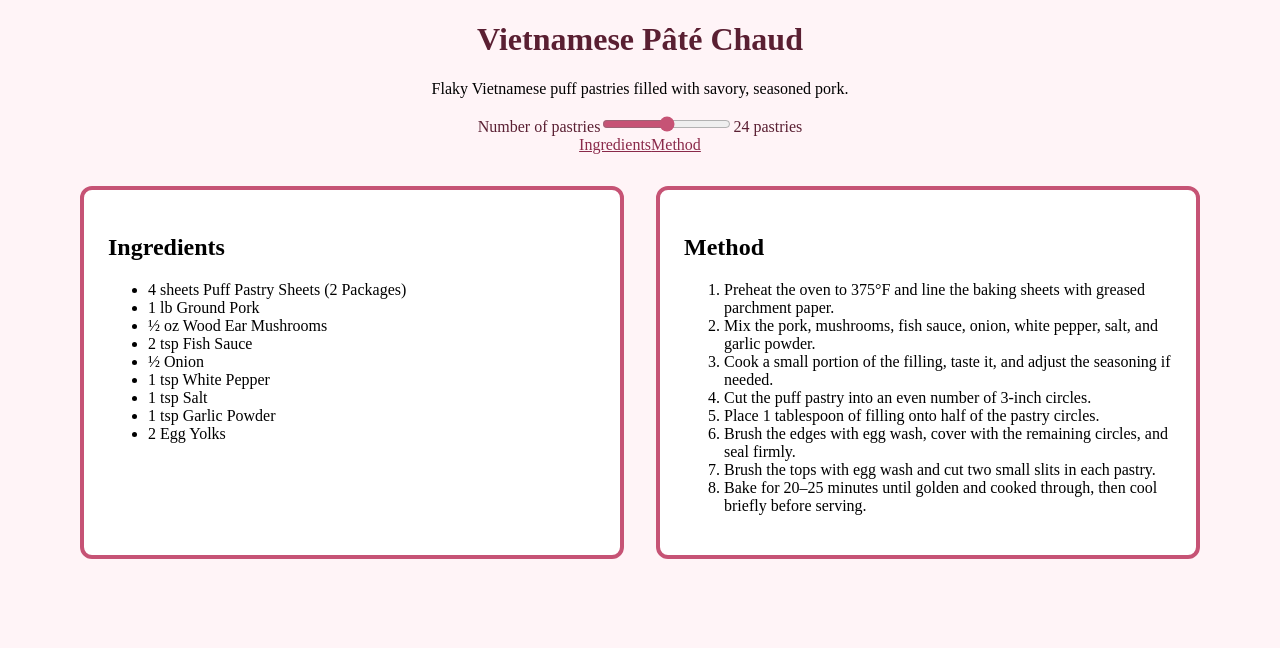
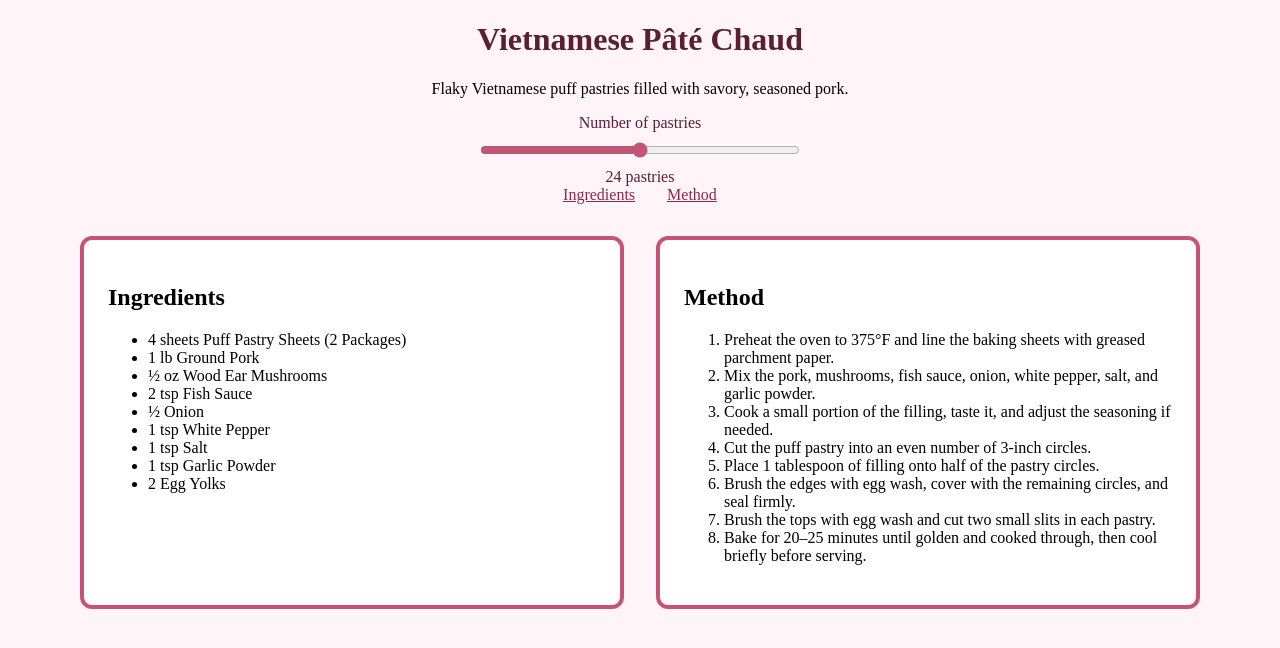
Before and after one commit to viveevu11/Adjustable-Recipe, a React (Vite) app: page / in a window 1280 px wide. Shown: the top 648 px of the page. Built offline with nearby package versions, Linux system fonts and the light colour scheme.

Commit message:
Implement accessible recipe quantity scaling

```diff
--- a/src/App.css
+++ b/src/App.css
@@ -46,5 +46,18 @@ input[type="range"] {
 }
 
 nav {
-    text-align: center;
+    display: flex;
+    justify-content: center;
+    gap: 2rem;
 }
+
+.serving-control {
+    display: flex;
+    flex-direction: column;
+    align-items: center;
+    gap: 0.5rem;
+}
+
+.serving-control input {
+    width: min(100%, 20rem);
+}
```
